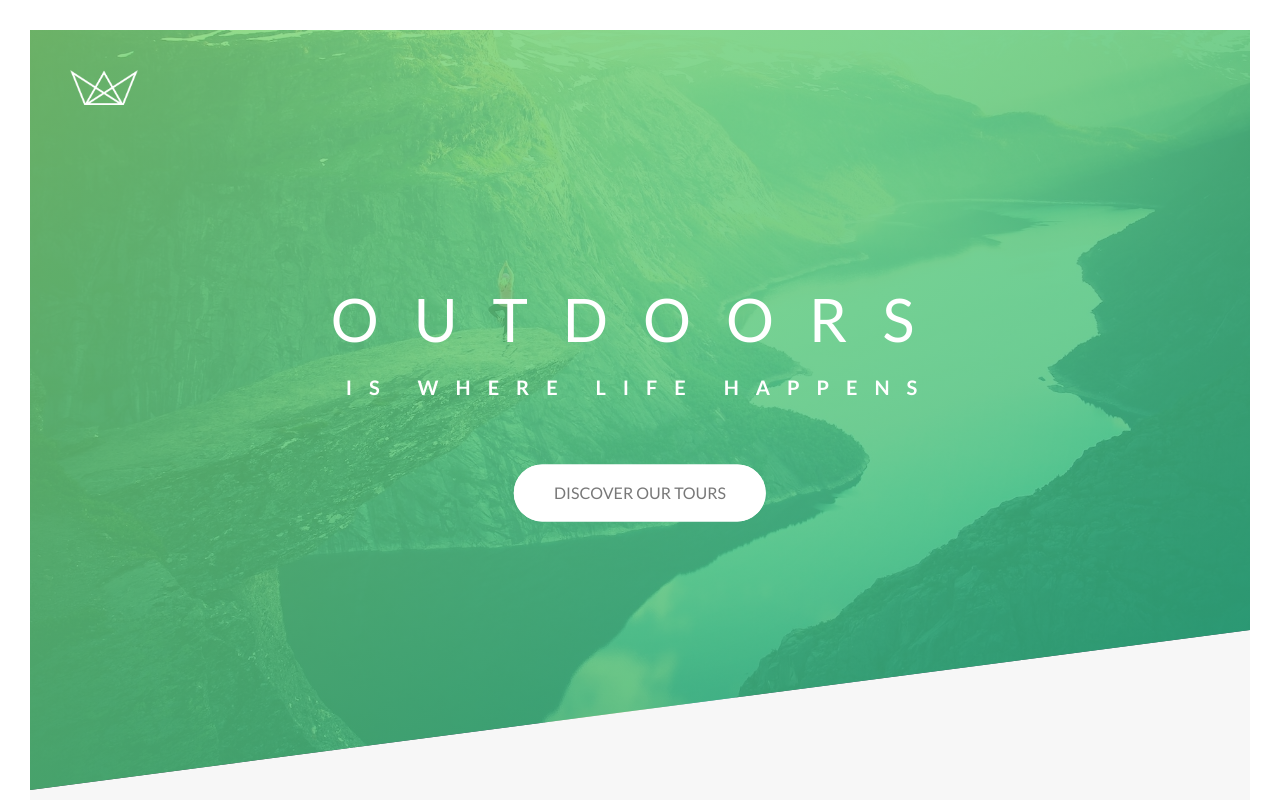
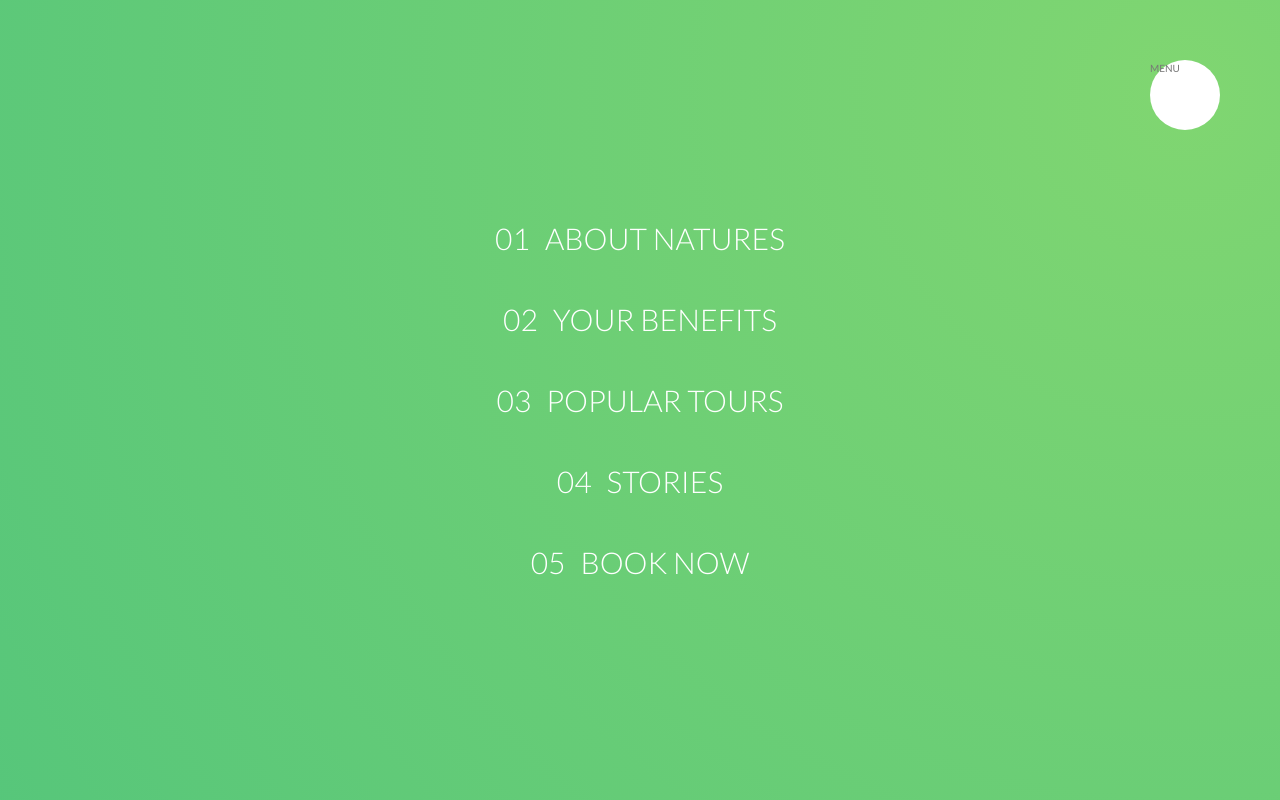
Before and after one commit to iivic17/landing-page--natours, a website: page index.html in a window 1280 px wide. Shown: the top 800 px of the page. Drawn offline with Linux system fonts and the light colour scheme.

Commit message:
Building the navigation

```diff
--- a/index.html
+++ b/index.html
@@ -14,6 +14,49 @@
 		<link rel="stylesheet" href="css/main.css" />
 	</head>
 	<body>
+		<div class="navigation">
+			<input
+				type="checkbox"
+				name="navi-toggle"
+				id="navi-toggle"
+				class="navigation__checkbox"
+			/>
+
+			<label for="navi-toggle" class="navigation__button">MENU</label>
+
+			<div class="navigation__background">&nbsp;</div>
+
+			<nav class="navigation__nav">
+				<ul class="navigation__list">
+					<li class="navigation__item">
+						<a href="" class="navigation__link"
+							><span>01</span>About Natures</a
+						>
+					</li>
+					<li class="navigation__item">
+						<a href="" class="navigation__link"
+							><span>02</span>Your Benefits</a
+						>
+					</li>
+					<li class="navigation__item">
+						<a href="" class="navigation__link"
+							><span>03</span>Popular Tours</a
+						>
+					</li>
+					<li class="navigation__item">
+						<a href="" class="navigation__link"
+							><span>04</span>Stories</a
+						>
+					</li>
+					<li class="navigation__item">
+						<a href="" class="navigation__link"
+							><span>05</span>Book Now</a
+						>
+					</li>
+				</ul>
+			</nav>
+		</div>
+
 		<header class="header">
 			<div class="header__logo-box">
 				<img
--- a/sass/abstracts/_mixins.scss
+++ b/sass/abstracts/_mixins.scss
@@ -5,3 +5,10 @@
 		clear: both;
 	}
 }
+
+@mixin absoluteCenter {
+	position: absolute;
+	top: 50%;
+	left: 50%;
+	transform: translate(-50%, -50%);
+}
--- /dev/null
+++ b/sass/layout/_navigation.scss
@@ -0,0 +1,93 @@
+.navigation {
+	&__checkbox {
+		display: none;
+	}
+
+	&__button {
+		background-color: $color-white;
+		width: 7rem;
+		height: 7rem;
+		border-radius: 50%;
+
+		position: fixed;
+		top: 6rem;
+		right: 6rem;
+
+		z-index: 9999;
+	}
+
+	&__background {
+		height: 6rem;
+		width: 6rem;
+		border-radius: 50%;
+
+		position: fixed;
+		top: 6.5rem;
+		right: 6.5rem;
+
+		background-image: radial-gradient(
+			$color-primary-light,
+			$color-primary-dark
+		);
+		z-index: 9997;
+		transform: scale(70);
+	}
+
+	&__nav {
+		height: 100vh;
+		width: 100%;
+
+		position: fixed;
+		top: 0;
+		right: 0;
+		z-index: 9998;
+	}
+
+	&__list {
+		@include absoluteCenter;
+
+		list-style: none;
+		text-align: center;
+	}
+
+	&__item {
+		&:not(:last-child) {
+			margin-bottom: 1rem;
+		}
+	}
+
+	&__link {
+		&,
+		&:link,
+		&:visited {
+			font-size: 3rem;
+			font-weight: 300;
+			color: $color-white;
+			text-decoration: none;
+			text-transform: uppercase;
+
+			display: inline-block;
+			padding: 1rem 2rem;
+			background-image: linear-gradient(
+				120deg,
+				transparent 0%,
+				transparent 50%,
+				$color-white 50%
+			);
+			background-size: 250%;
+			transition: all 0.5s ease;
+
+			span {
+				margin-right: 1.5rem;
+				display: inline-block;
+			}
+		}
+
+		&:hover,
+		&:active {
+			background-position: 100%;
+			color: $color-primary;
+			transform: translateX(1rem);
+		}
+	}
+}
--- a/sass/main.scss
+++ b/sass/main.scss
@@ -17,6 +17,7 @@
 @import 'components/form';
 @import 'components/story';
 
+@import 'layout/navigation';
 @import 'layout/footer';
 @import 'layout/grid';
 @import 'layout/header';
```
Also changed, not shown: css/main.css.
